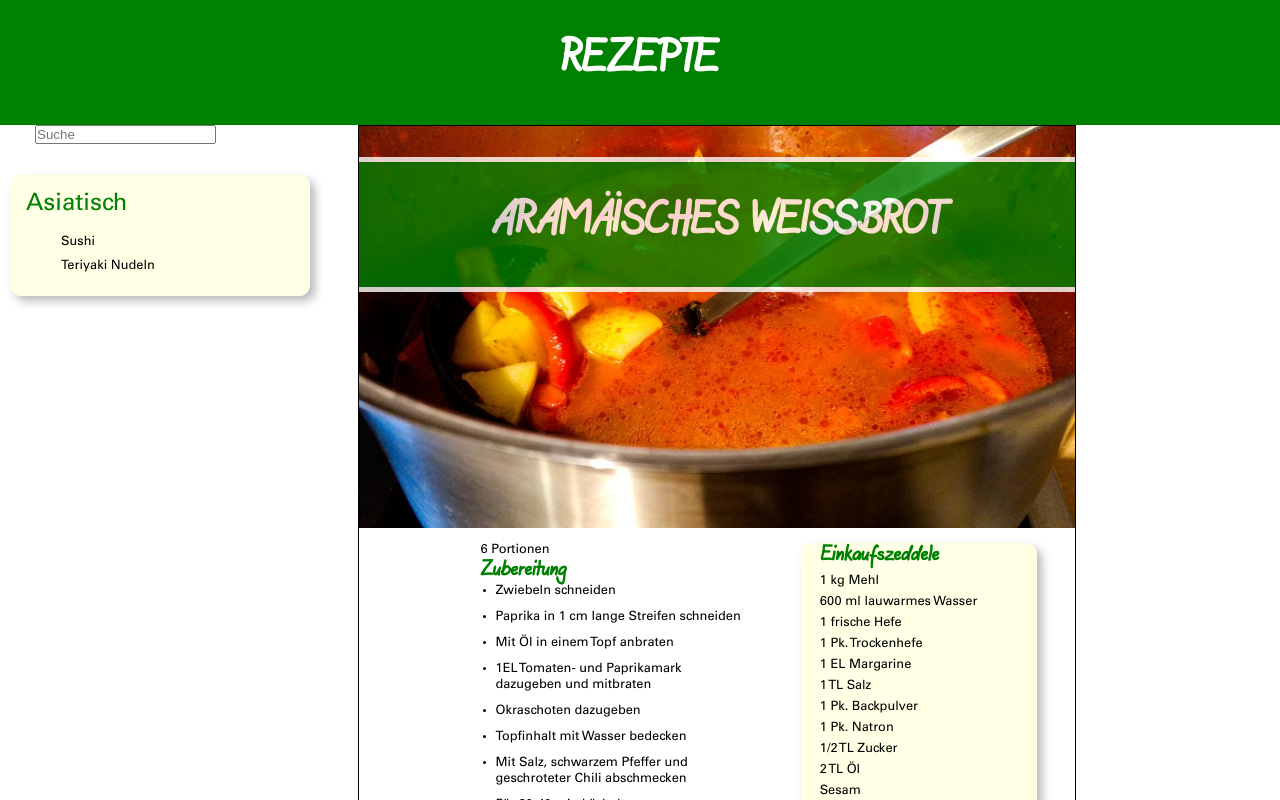
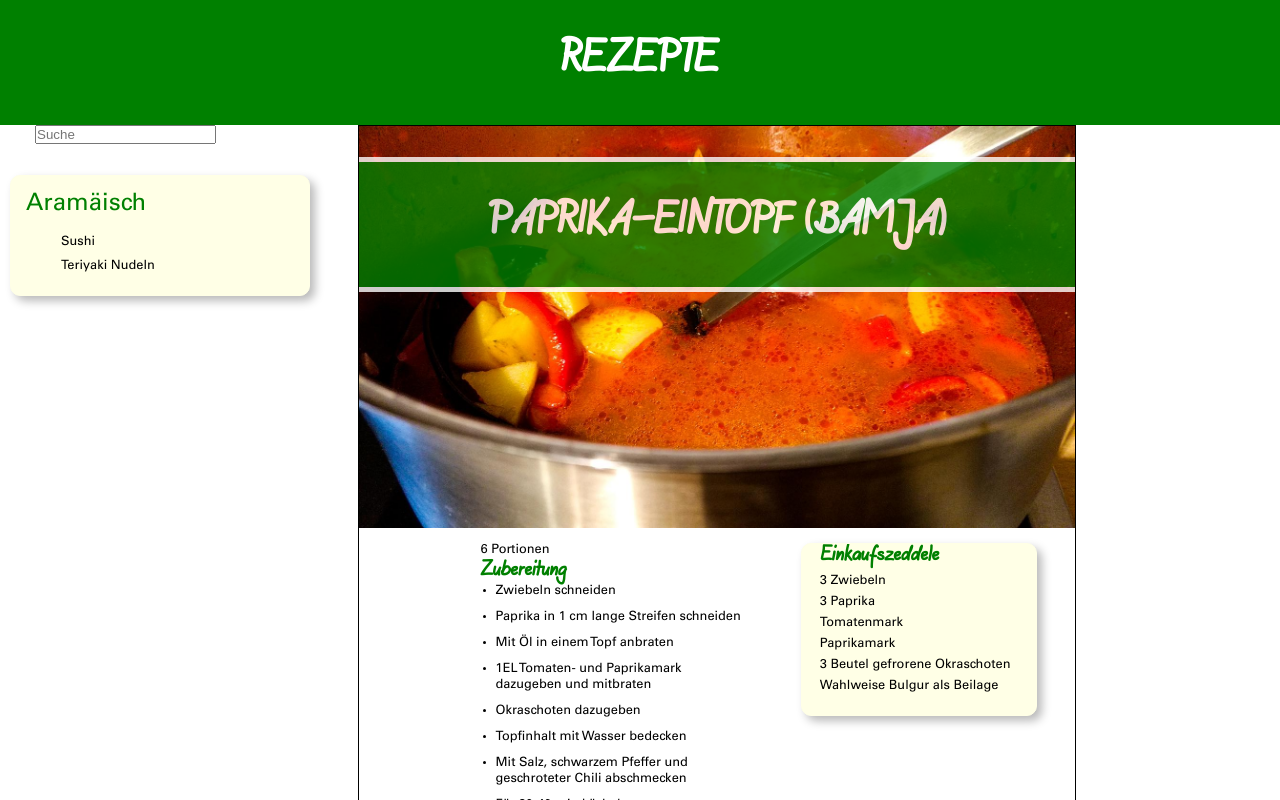
Before and after one commit to Fesazus/prb_vue, a Vue app: page / in a window 1280 px wide. Shown: the top 800 px of the page. Built offline with nearby package versions, Linux system fonts and the light colour scheme.

Commit message:
data testdatei

```diff
--- a/src/App.vue
+++ b/src/App.vue
@@ -16,22 +16,16 @@
 		<div class="wrapper">
 			<div id="container_recipy">
 				<img :src="image" />
-				<h2>Aramäisches Weißbrot</h2>
+				<h2>{{ title }}</h2>
 				<div class="right boxed">
 					<h3>Einkaufszeddele</h3>
 					<ul>
-						<li>1 kg Mehl</li>
-						<li>600 ml lauwarmes Wasser</li>
-						<li>1 frische Hefe</li>
-						<li>1 Pk. Trockenhefe</li>
-						<li>1 EL Margarine</li>
-						<li>1 TL Salz</li>
-						<li>1 Pk. Backpulver</li>
-						<li>1 Pk. Natron</li>
-						<li>1/2 TL Zucker</li>
-						<li>2 TL Öl</li>
-						<li>Sesam</li>
-						<li>Schwarzkümmel</li>
+						<li
+							v-for="(ingredient, index) in ingredients"
+							:key="index"
+						>
+							{{ ingredient }}
+						</li>
 					</ul>
 				</div>
 				<recipy_content></recipy_content>
@@ -90,6 +84,15 @@ export default {
 	data() {
 		return {
 			image: imageRecipy,
+			title: "Paprika-Eintopf (Bamja)",
+			ingredients: [
+				"3 Zwiebeln",
+				"3 Paprika",
+				"Tomatenmark",
+				"Paprikamark",
+				"3 Beutel gefrorene Okraschoten",
+				"Wahlweise Bulgur als Beilage",
+			],
 		};
 	},
 	mounted() {
--- a/src/components/main_category.vue
+++ b/src/components/main_category.vue
@@ -1,14 +1,16 @@
 <template>
 	<div class="nav-ul">
 		<caption>
-			Asiatisch
+			{{
+				category
+			}}
 		</caption>
 		<ul>
 			<li><a class="navoption" href="sushi.html">Sushi</a></li>
 			<li>
-				<a class="navoption" href="teriyaki-nudeln.html"
-					>Teriyaki Nudeln</a
-				>
+				<a class="navoption" href="teriyaki-nudeln.html">
+					Teriyaki Nudeln
+				</a>
 			</li>
 		</ul>
 	</div>
@@ -18,6 +20,11 @@
 export default {
 	name: "recipy_content",
 	components: {},
+	data() {
+		return {
+			category: "Aramäisch",
+		};
+	},
 };
 </script>
 
--- a/src/components/recipy_content.vue
+++ b/src/components/recipy_content.vue
@@ -1,7 +1,7 @@
 <template>
 	<div>
 		<div class="left">
-			6 Portionen
+			<p>{{ amount }}</p>
 
 			<h3>Zubereitung</h3>
 			<ul>
@@ -39,6 +39,42 @@
 export default {
 	name: "recipy_content",
 	components: {},
+
+	data() {
+		return {
+			amount: "6 Portionen",
+			instructions: [
+				[
+					"Zubereitung",
+					[
+						"Zwiebeln schneiden",
+						"Paprika in 1 cm lange Streifen schneiden",
+						"Mit Öl in einem Topf anbraten",
+						"1EL Tomaten- und Paprikamark dazugeben und mitbraten",
+						"Okraschoten dazugeben",
+						"Topfinhalt mit Wasser bedecken",
+						"Mit Salz, schwarzem Pfeffer und geschroteter Chili abschmecken",
+						"Für 30-40 min köcheln",
+						"wahlweise Bulgur dazu",
+					],
+				],
+				[
+					"Alternative für Okraschoten aus dem Glas",
+					[
+						"4 Gläßer eingelegte Okraschoten",
+						"Flüssigkeit absieben",
+						"Tomaten entsorgen",
+						"Okraschoten mit Wasser ausspülen",
+						"Zusätzlich mit 1 TL Zucker würzen",
+					],
+				],
+				[
+					"Alternative zu Okraschoten",
+					["6 mittelgroße Kartoffeln", "in kleine Würfel schneiden"],
+				],
+			],
+		};
+	},
 };
 </script>
 
```
